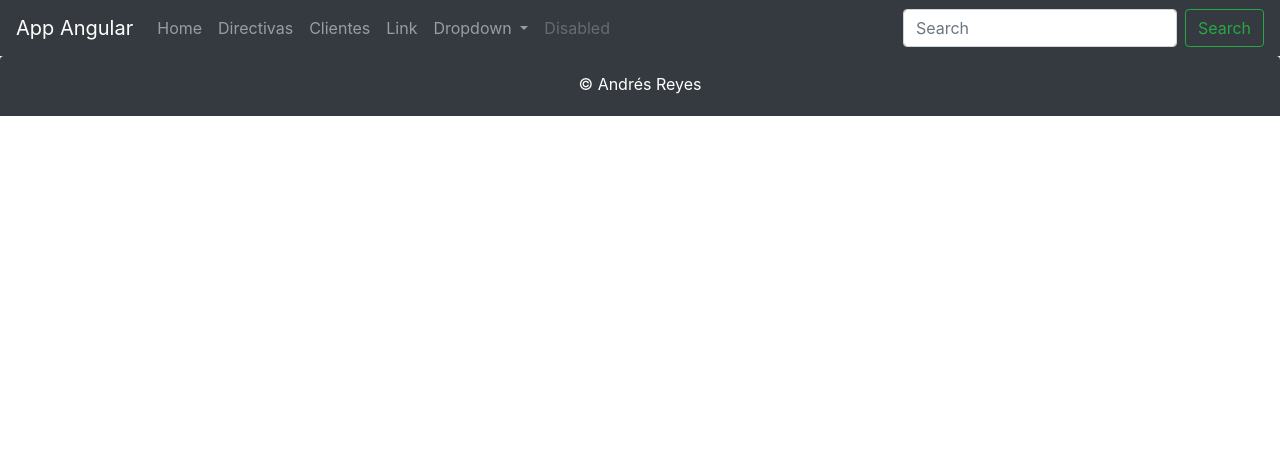
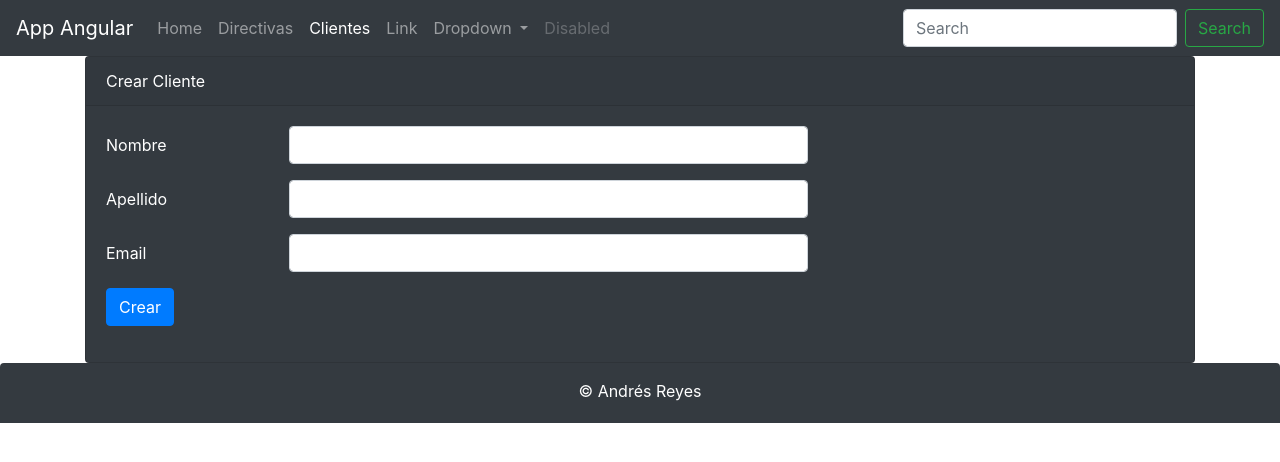
Before and after one commit to anferemo/angular, an Angular app in the folder angular/clientes-app/: page /clientes/form in a window 1280 px wide. Before the commit this address led to /. Shown: the top 462 px of the page. Built offline with nearby package versions, Linux system fonts and the light colour scheme.

Commit message:
Inicio formulario cliente

```diff
--- a/angular/clientes-app/src/app/app.module.ts
+++ b/angular/clientes-app/src/app/app.module.ts
@@ -9,20 +9,25 @@
 import { ClienteService } from './clientes/cliente.service';
 import { RouterModule, Routes } from '@angular/router';
 import { HttpClientModule } from '@angular/common/http';
+import { FormComponent } from './clientes/form.component';
+import { FormsModule } from '@angular/forms';
+
 
 const routes: Routes = [
   {path:'', redirectTo:'/clientes', pathMatch:'full'},
   {path:'directivas', component:DirectivaComponent},
-  {path:'clientes', component:ClientesComponent}
+  {path:'clientes', component:ClientesComponent},
+  {path:'clientes/form', component: FormComponent}
 ]
 
 @NgModule({
   declarations: [
-    AppComponent, HeaderComponent, FooterComponent, DirectivaComponent, ClientesComponent
+    AppComponent, HeaderComponent, FooterComponent, DirectivaComponent, ClientesComponent, FormComponent
   ],
   imports: [
     BrowserModule,
     HttpClientModule,
+    FormsModule,
     RouterModule.forRoot(routes, { enableTracing: true })
   ],
   providers: [ ClienteService],
--- a/angular/clientes-app/src/app/clientes/clientes.component.html
+++ b/angular/clientes-app/src/app/clientes/clientes.component.html
@@ -2,6 +2,9 @@
   <div class="card-header">Clientes</div>
   <div class="card-body text-primary">
     <h5 class="card-title">Listado de clientes</h5>
+    <div class="my-2 text-left">
+        <button class="btn btn-rounded btn-primary" type="button" [routerLink] = "['/clientes/form']" >Crear Cliente</button>
+    </div>
     <table class="table table-bordered table-striped">
       <thead>
         <tr>
--- /dev/null
+++ b/angular/clientes-app/src/app/clientes/form.component.html
@@ -0,0 +1,34 @@
+<div class="card bg-dark text-white">
+  <div class="card-header">{{titulo}}</div>
+  <div class="card-body">
+    <form (ngSubmit) = "create()">
+      <div class="form-group row">
+        <label for="nombre" class="col-form-label col-sm-2">Nombre</label>
+        <div class="col-sm-6">
+          <input type="text" class="form-control" [(ngModel)]="cliente.nombre" name="nombre">
+        </div>
+      </div>
+
+      <div class="form-group row">
+        <label for="apellido" class="col-form-label col-sm-2">Apellido</label>
+        <div class="col-sm-6">
+          <input type="text" class="form-control" [(ngModel)]="cliente.apellido" name="apellido">
+        </div>
+      </div>
+
+      <div class="form-group row">
+        <label for="email" class="col-form-label col-sm-2">Email</label>
+        <div class="col-sm-6">
+          <input type="text" class="form-control" [(ngModel)]="cliente.email" name="email">
+        </div>
+      </div>
+
+      <div class="form-group row">
+        <div class="col-sm-6">
+          <button class="btn btn-primary" role="button">Crear</button>
+        </div>
+      </div>
+    </form>
+
+  </div>
+</div>
--- /dev/null
+++ b/angular/clientes-app/src/app/clientes/form.component.ts
@@ -0,0 +1,21 @@
+import { Component, OnInit } from '@angular/core';
+import {Cliente} from './cliente';
+
+@Component({
+  selector: 'app-form',
+  templateUrl: './form.component.html'
+})
+export class FormComponent implements OnInit {
+  private cliente:Cliente = new Cliente()
+  private titulo:string = "Crear Cliente"
+  constructor() { }
+
+  ngOnInit() {
+  }
+
+  public create():void {
+    console.log("Clicked!!!")
+    console.log(this.cliente)
+  }
+
+}
```
